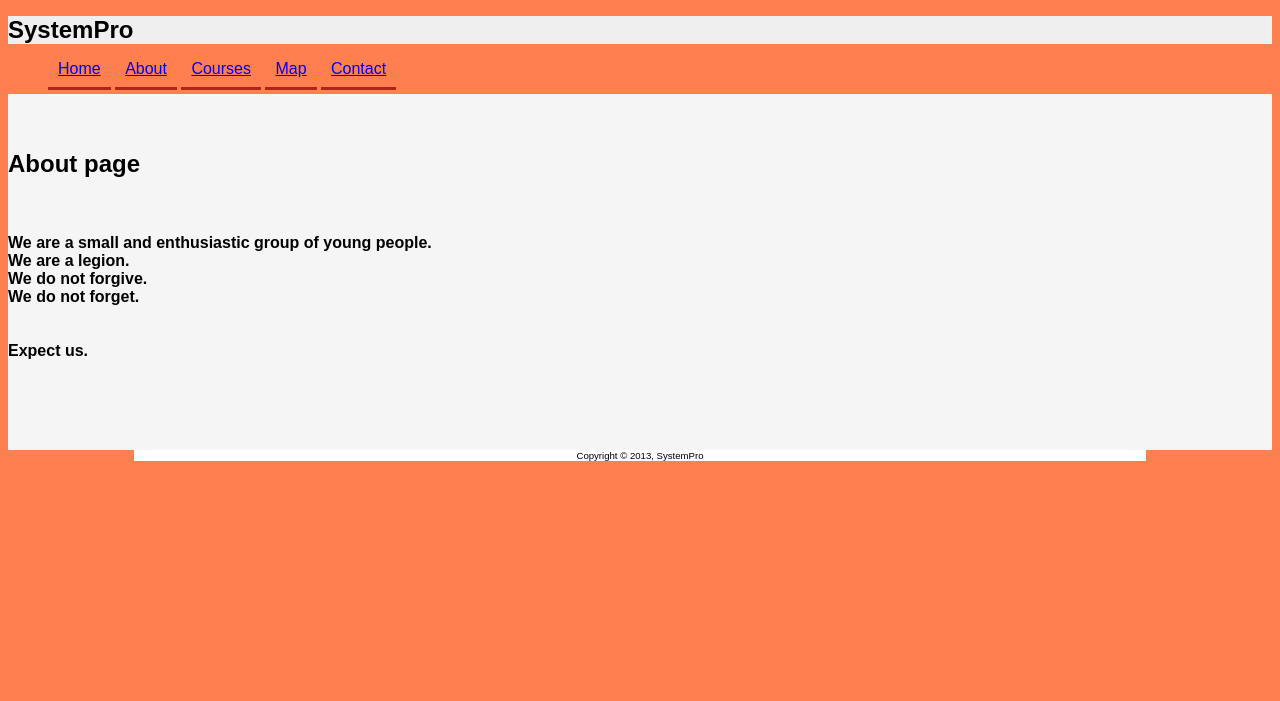
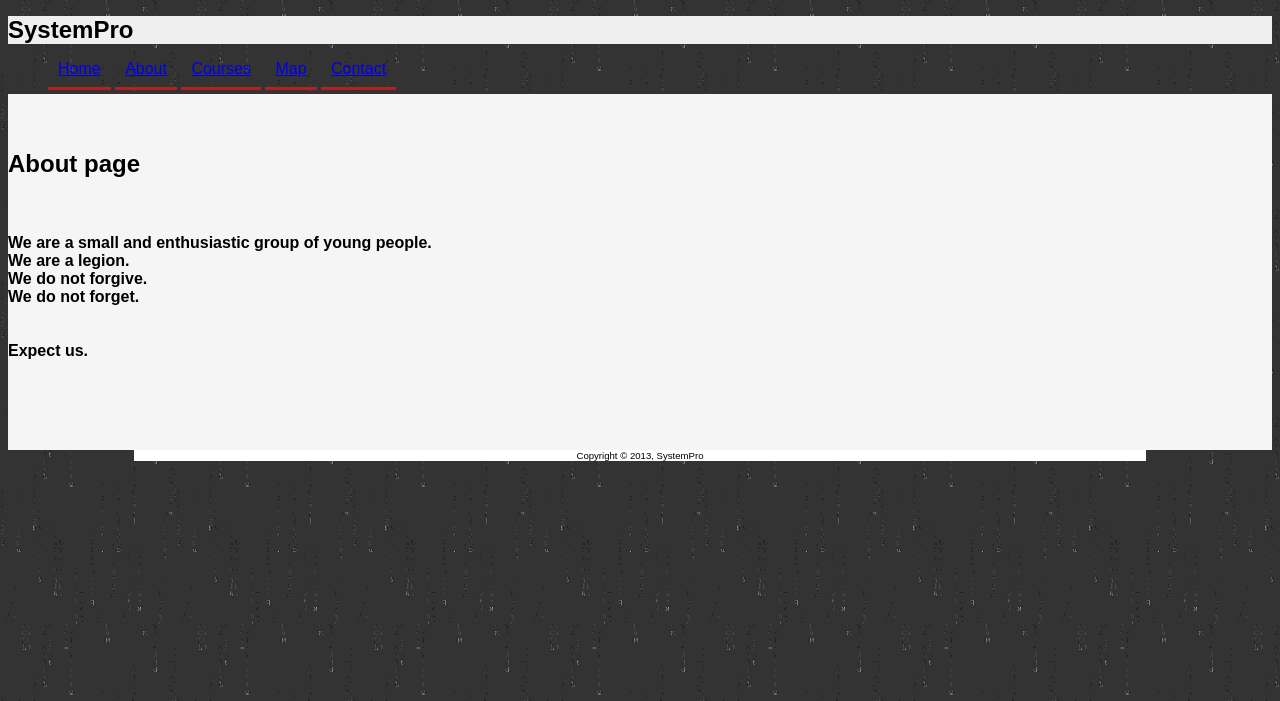
Before and after one commit to mmiroslav/SystemPro, a PHP site: page /about.html in a window 1280 px wide. Shown: the top 701 px of the page. Run offline with PHP 8.4, Linux system fonts and the light colour scheme.

Commit message:
Dodao images i promenio background

```diff
--- a/css/style.css
+++ b/css/style.css
@@ -19,7 +19,8 @@ body{
     font-family: Arial,Helvetica,sans-serif;
 
 
-    background-color: coral;
+    background-color: #333333;
+    background-image: url('images/codes.gif');
     /*COPYRIGHT D J U R E N D I C*/
 }
 
```
Also changed, not shown: images/codes.gif (added).
